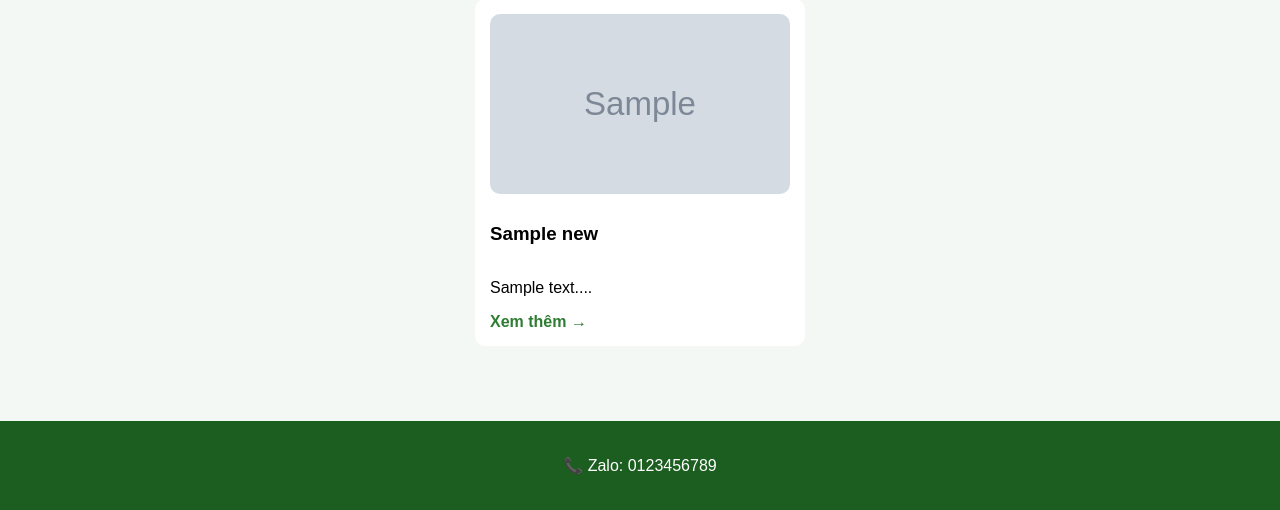
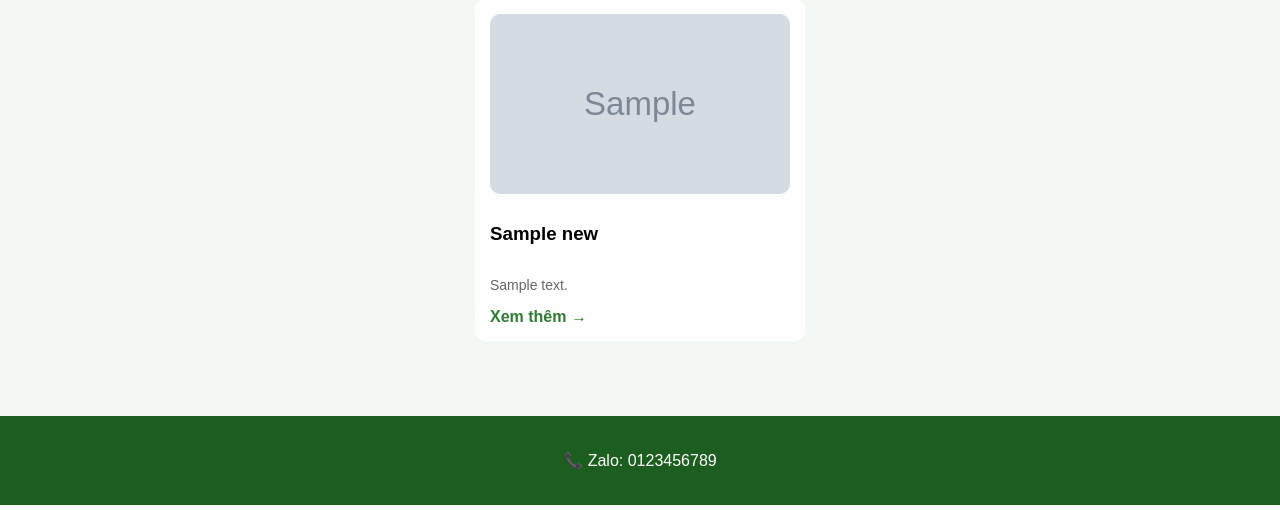
Before and after one commit to cot2646teky/langson-shop, a Flask app: template templates/index.html in a window 1280 px wide. Shown: the part 1207-1717 px from the top of the page. Run offline with Flask 3, Linux system fonts and the light colour scheme; the template is opened without the code that fills it: most values are stand-ins (such as "Sample title", 1, 10 or a date in 2020); grey boxes marked "Sample" are stand-in pictures.

Commit message:
Update UI

```diff
--- a/static/style.css
+++ b/static/style.css
@@ -82,10 +82,16 @@ body {
 }
 
 .card p {
-    flex-grow: 1; /* Pushes price and buttons to bottom */
+    flex-grow: 1;
     font-size: 14px;
     color: #666;
     margin-bottom: 15px;
+    /* Rút gọn mô tả */
+    display: -webkit-box;
+    -webkit-line-clamp: 2;
+    -webkit-box-orient: vertical;
+    overflow: hidden;
+    text-overflow: ellipsis;
 }
 
 .price {
@@ -239,6 +245,18 @@ body {
     border-radius: 10px;
     display: flex;
     flex-direction: column;
+}
+
+.news-card p {
+    font-size: 14px;
+    color: #666;
+    margin-bottom: 15px;
+    /* Rút gọn mô tả */
+    display: -webkit-box;
+    -webkit-line-clamp: 3;
+    -webkit-box-orient: vertical;
+    overflow: hidden;
+    text-overflow: ellipsis;
 }
 
 .news-card img {
--- a/templates/index.html
+++ b/templates/index.html
@@ -54,7 +54,7 @@
     <div class="news-card">
         <img src="{{ n.image }}">
         <h3>{{ n.title }}</h3>
-        <p>{{ n.content[:80] }}...</p>
+        <p>{{ n.content }}</p>
         <a href="{{ url_for('news_detail', news_id=n.id) }}" class="read-more">Xem thêm →</a>
     </div>
     {% endfor %}
```
